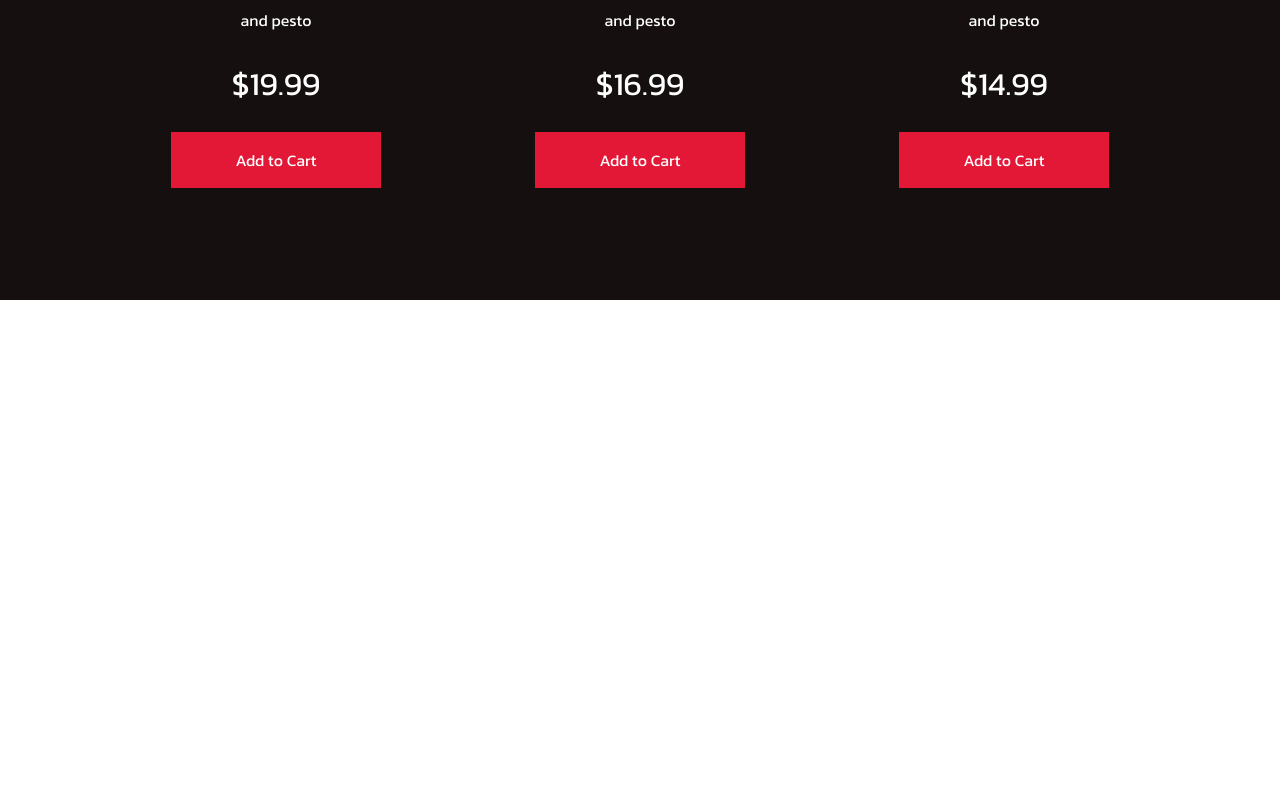
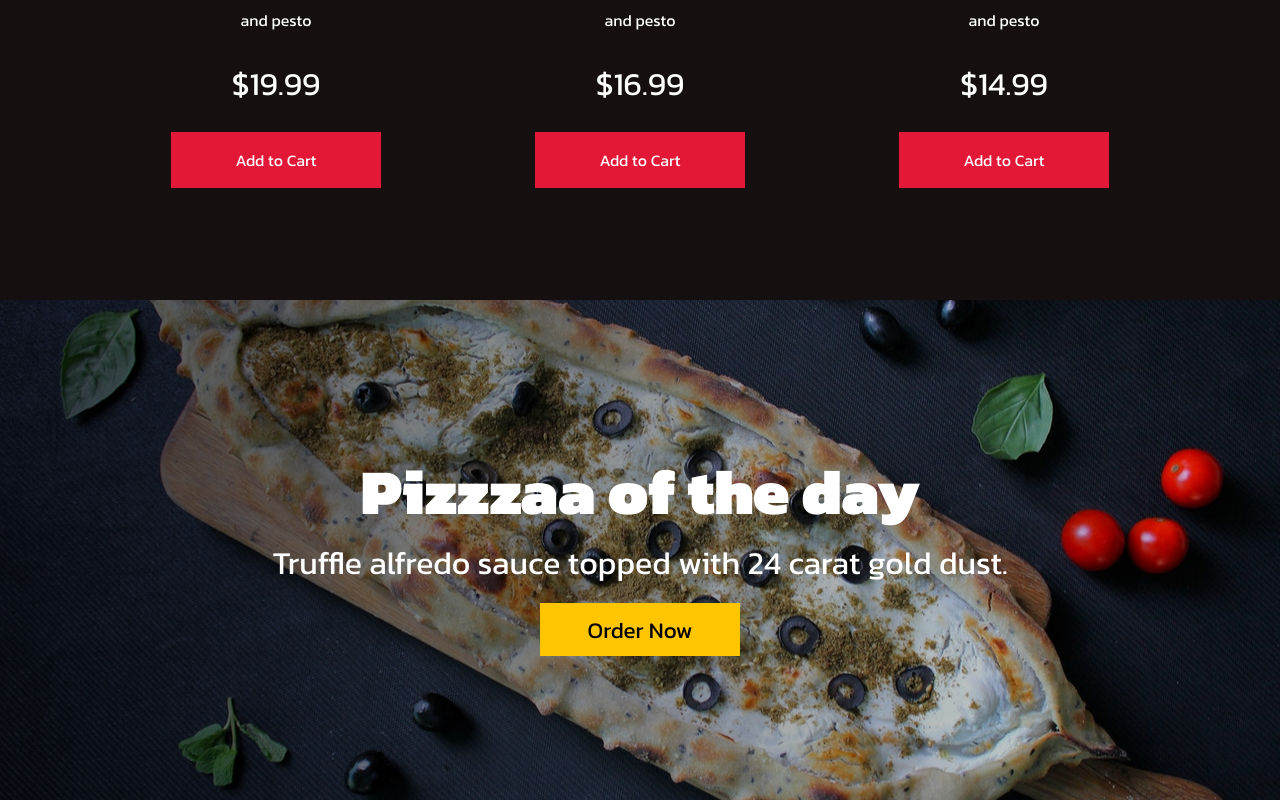
Before and after one commit to MehulBawadia/react-website-pizza, a React (Create React App) app: page / in a window 1280 px wide. Shown: the part 610-1410 px from the top of the page. Before the commit the page ends 910 px from the top, so only its background shows below. Built offline with nearby package versions, Linux system fonts and the light colour scheme.

Commit message:
Added Feature Component

```diff
--- a/src/App.js
+++ b/src/App.js
@@ -4,6 +4,7 @@
 import Hero from "./components/Hero";
 import Products from "./components/Products";
 import { productData } from "./components/Products/data";
+import Feature from "./components/Feature";
 
 function App() {
   return (
@@ -11,6 +12,7 @@
       <GlobalStyle />
       <Hero />
       <Products heading="Choose Your Favorite" data={productData} />
+      <Feature />
     </Router>
   );
 }
--- /dev/null
+++ b/src/components/Feature/FeatureElements.js
@@ -0,0 +1,42 @@
+import styled from "styled-components";
+import FeaturedPic from "../../images/featured3.jpg";
+
+export const FeatureContainer = styled.div`
+  background: linear-gradient(to right, rgba(0, 0, 0, 0.7), rgba(0, 0, 0, 0.1)),
+    url(${FeaturedPic});
+  height: 100vh;
+  max-height: 500px;
+  background-position: center;
+  background-size: cover;
+  display: flex;
+  flex-direction: column;
+  justify-content: center;
+  align-items: center;
+  text-align: center;
+  padding: 0 1rem;
+  color: #fff;
+
+  h1 {
+    font-size: clamp(3rem, 5vw, 5rem);
+  }
+  p {
+    margin-bottom: 1rem;
+    font-size: clamp(1rem, 3vw, 2rem);
+  }
+`;
+
+export const FeatureButton = styled.button`
+  font-size: 1.4rem;
+  padding: 0.6rem 3rem;
+  border: none;
+  background: #ffc500;
+  color: #000;
+  transition: 0.2s ease-out;
+
+  &:hover {
+    color: #fff;
+    background: #e31837;
+    transition: 0.2s ease-out;
+    cursor: pointer;
+  }
+`;
--- /dev/null
+++ b/src/components/Feature/index.js
@@ -0,0 +1,14 @@
+import React from "react";
+import { FeatureContainer, FeatureButton } from "./FeatureElements";
+
+const Feature = () => {
+  return (
+    <FeatureContainer>
+      <h1>Pizzzaa of the day</h1>
+      <p>Truffle alfredo sauce topped with 24 carat gold dust.</p>
+      <FeatureButton>Order Now</FeatureButton>
+    </FeatureContainer>
+  );
+};
+
+export default Feature;
```
Also changed, not shown: src/images/featured3.jpg (added).
